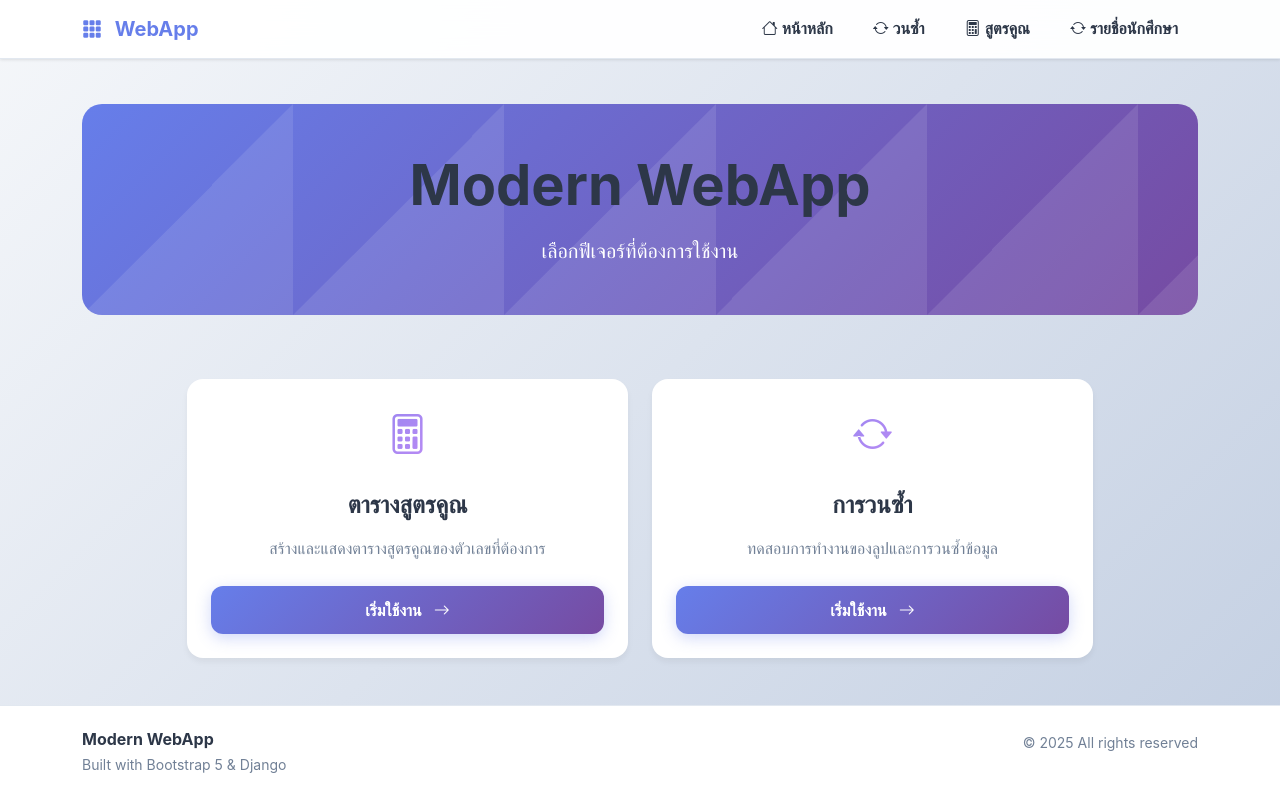
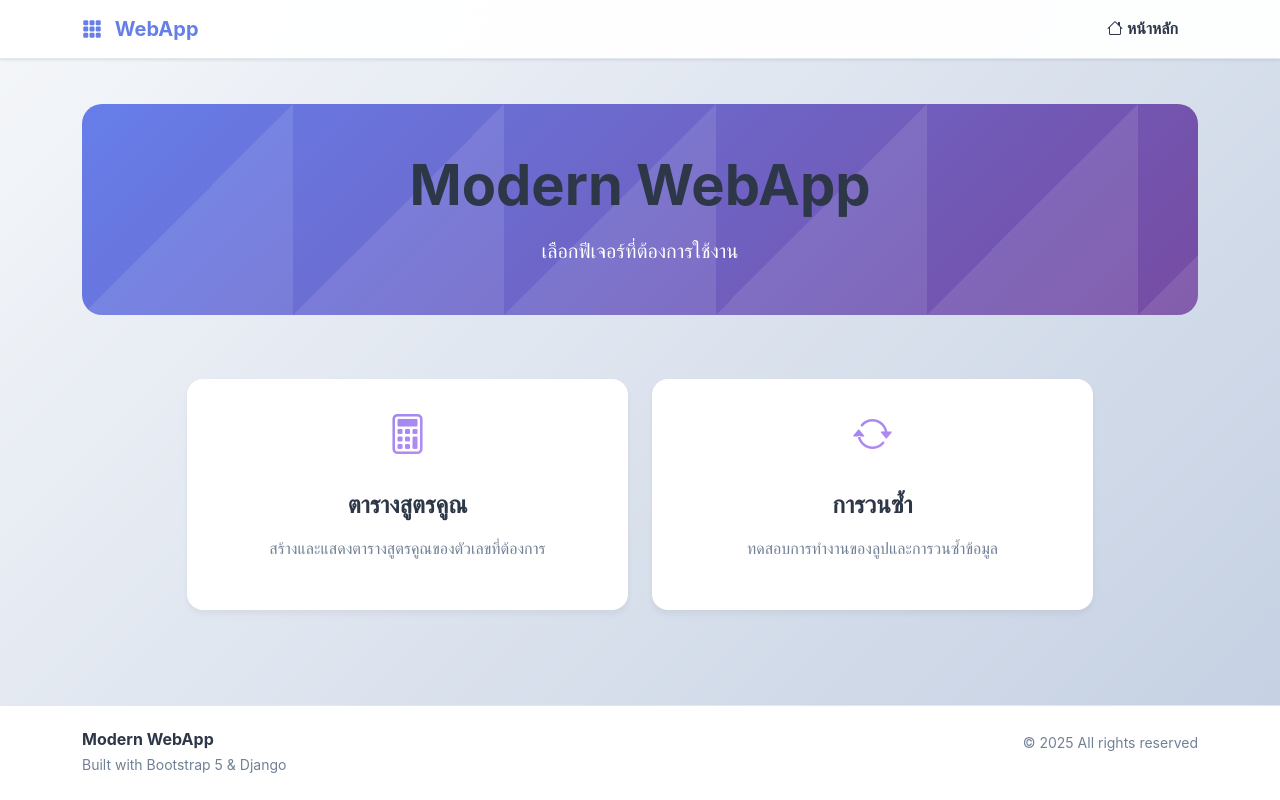
Before and after one commit to sudarat2006/Account_management, a Django app: page / in a window 1280 px wide. Run offline with Django 4.2, Linux system fonts and the light colour scheme.

Commit message:
Remove unused navbar items and buttons from base and index templates

```diff
--- a/templates/base.html
+++ b/templates/base.html
@@ -195,21 +195,7 @@
                 <i class="bi bi-house me-1"></i>หน้าหลัก
               </a>
             </li>
-            <li class="nav-item">
-              <a class="nav-link fw-semibold" href="{% url "for" %}">
-                <i class="bi bi-arrow-repeat me-1"></i>วนซ้ำ
-              </a>
-            </li>
-            <li class="nav-item">
-              <a class="nav-link fw-semibold" href="{% url "multipli" %}">
-                <i class="bi bi-calculator me-1"></i>สูตรคูณ
-              </a>
-            </li>
-            <li class="nav-item">
-              <a class="nav-link fw-semibold" href="{% url "table_search" %}">
-                <i class="bi bi-arrow-repeat me-1"></i>รายชื่อนักศึกษา
-              </a>
-            </li>
+            {% comment %} navbar ตรงนี้นะ {% endcomment %}
           </ul>
         </div>
       </div>
--- a/templates/index.html
+++ b/templates/index.html
@@ -21,9 +21,6 @@
             </div>
             <h4 class="mb-3">ตารางสูตรคูณ</h4>
             <p class="text-muted mb-4">สร้างและแสดงตารางสูตรคูณของตัวเลขที่ต้องการ</p>
-            <a href="{% url 'multipli' %}" class="btn btn-primary w-100">
-              เริ่มใช้งาน <i class="bi bi-arrow-right ms-2"></i>
-            </a>
           </div>
         </div>
       </div>
@@ -36,9 +33,7 @@
             </div>
             <h4 class="mb-3">การวนซ้ำ</h4>
             <p class="text-muted mb-4">ทดสอบการทำงานของลูปและการวนซ้ำข้อมูล</p>
-            <a href="{% url 'for' %}" class="btn btn-primary w-100">
-              เริ่มใช้งาน <i class="bi bi-arrow-right ms-2"></i>
-            </a>
+
           </div>
         </div>
       </div>
```
